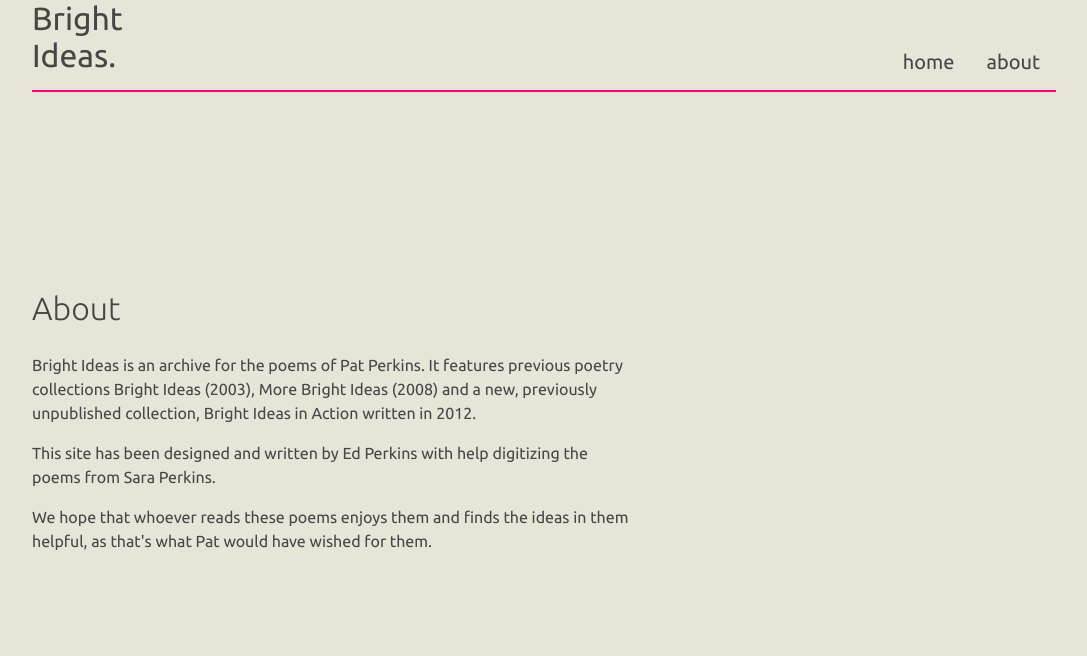
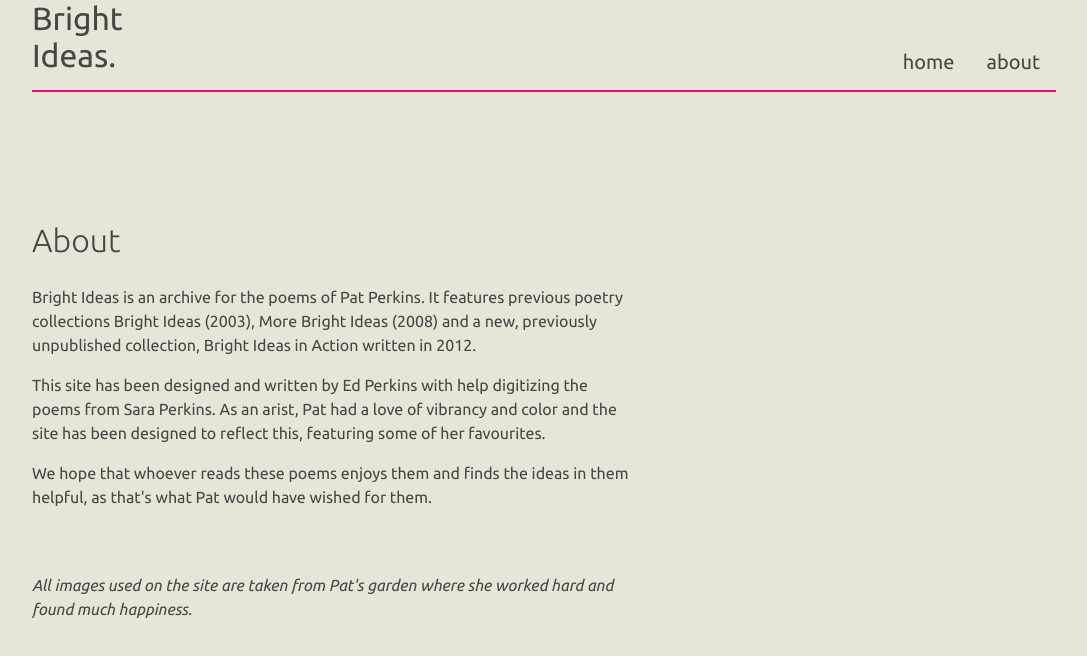
Before and after one commit to edpe/bright-ideas, a Next.js app: page /about in a window 1280 px wide. Shown: the top 656 px of the page, without its empty margins (96-1183 px from the left). Built offline with nearby package versions, Linux system fonts and the light colour scheme.

Commit message:
feat: update about text

```diff
--- a/pages/about.jsx
+++ b/pages/about.jsx
@@ -20,11 +20,20 @@ const about = () => (
             </p>
             <p>
               This site has been designed and written by Ed Perkins with help
-              digitizing the poems from Sara Perkins.
+              digitizing the poems from Sara Perkins. As an arist, Pat had a
+              love of vibrancy and color and the site has been designed to
+              reflect this, featuring some of her favourites.
             </p>
+
             <p>
               {
                 "We hope that whoever reads these poems enjoys them and finds the ideas in them helpful, as that's what Pat would have wished for them."
+              }
+            </p>
+
+            <p style={{ fontStyle: "italic", marginTop: "4rem" }}>
+              {
+                "All images used on the site are taken from Pat's garden where she worked hard and found much happiness."
               }
             </p>
           </div>
```
